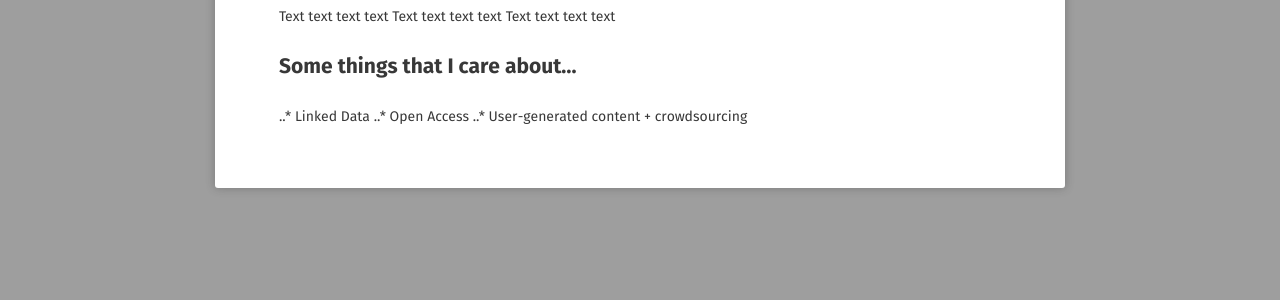
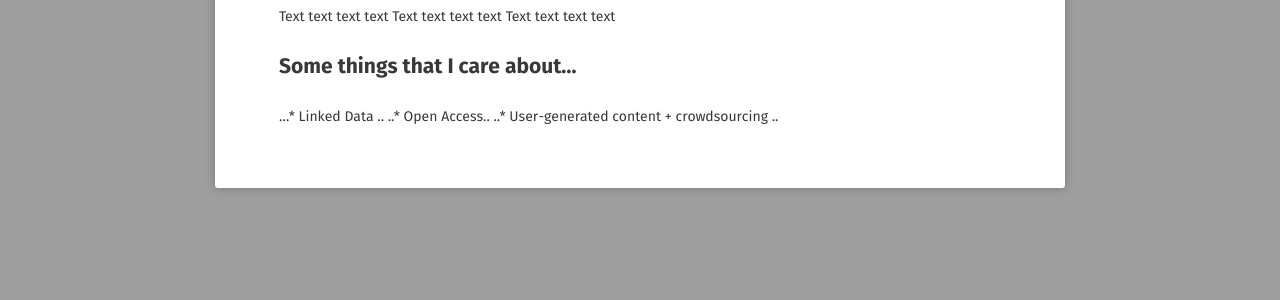
Before and after one commit to secretinternets/public-website, a Jekyll site: the page built from about/index.md, in a window 1280 px wide. Shown: the part 342-642 px from the top of the page. Built offline with Jekyll 4.4.1, drawn with Linux system fonts in a browser that asks for light colours; some web fonts are replaced.

```diff
--- a/about/index.md
+++ b/about/index.md
@@ -12,6 +12,6 @@ Text text text text
 Text text text text
 
 ## Some things that I care about...
-..* Linked Data
-..* Open Access
-..* User-generated content + crowdsourcing
+...* Linked Data ..
+..* Open Access..
+..* User-generated content + crowdsourcing ..
```
